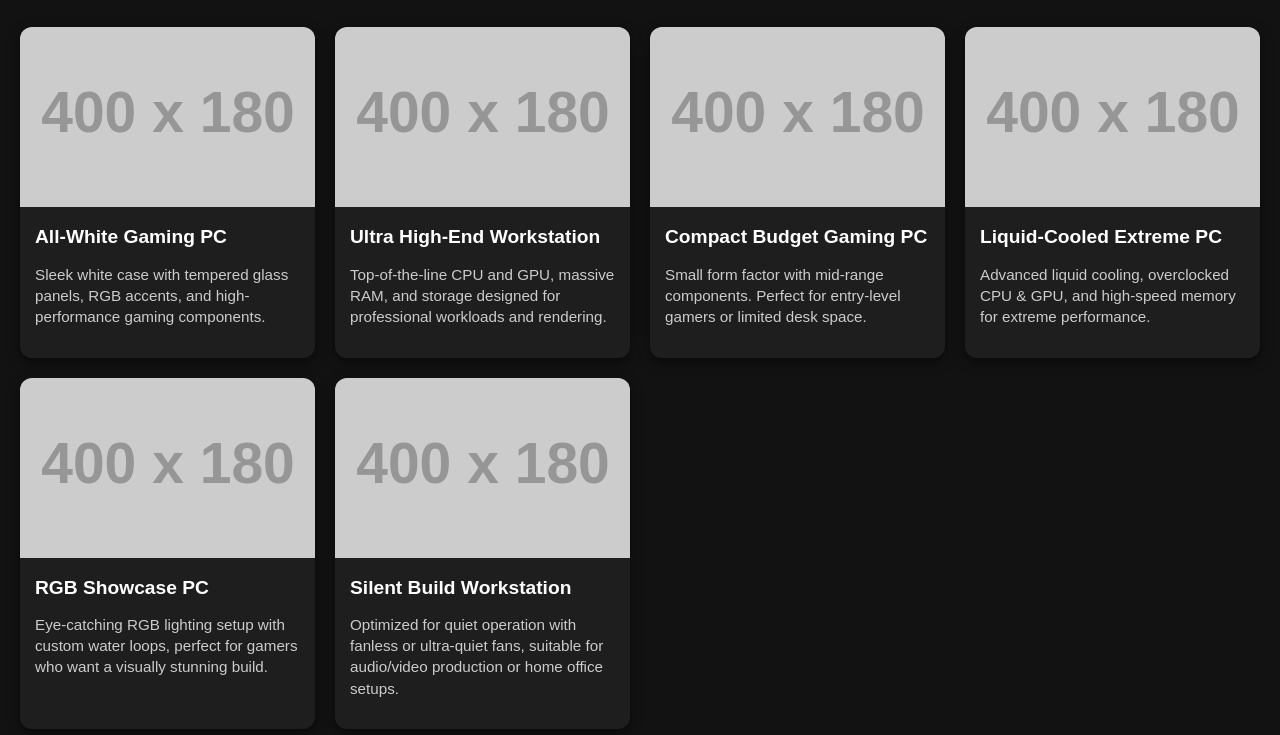
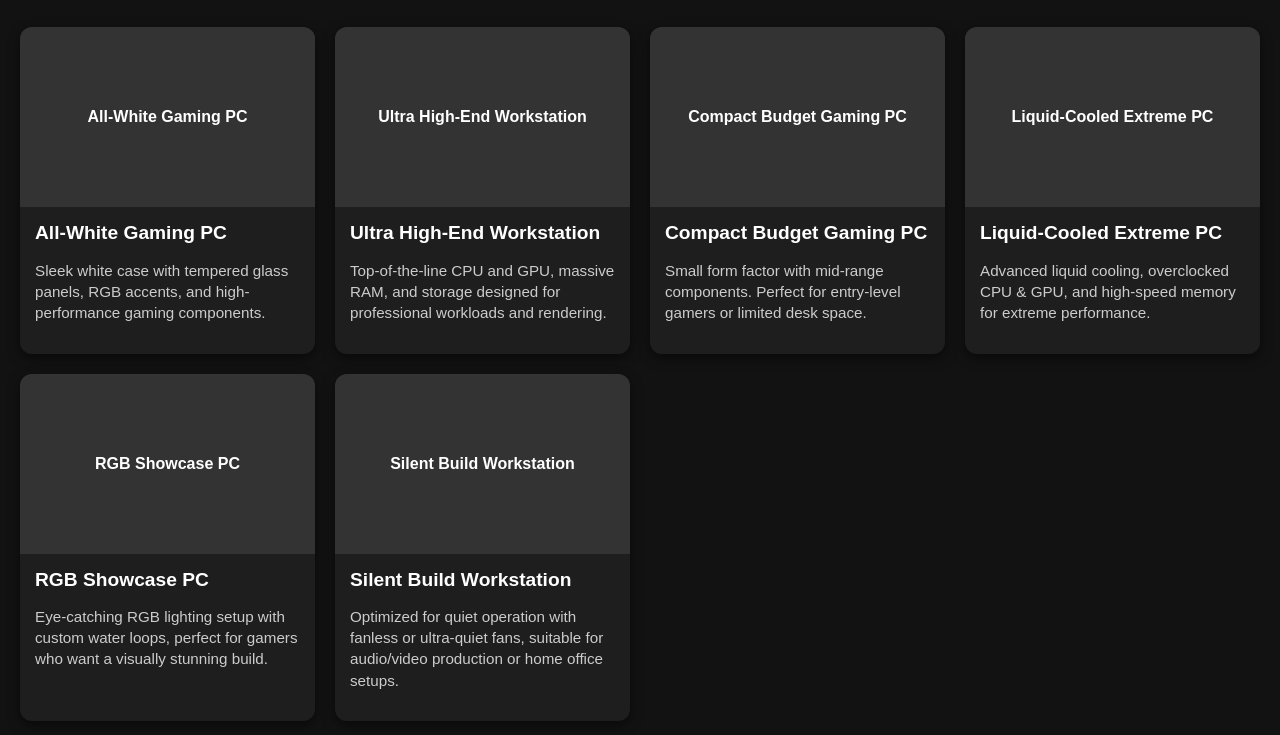
Before and after one commit to notinstallingcomputerviruses/Notinstallingcomputerviruses1.github.io, a plain HTML site: page index.html in a window 1280 px wide. Shown: the part 81-816 px from the top of the page. Drawn offline with Linux system fonts and the light colour scheme; placeholder pictures from the web are drawn by us.

Commit message:
Update index.html

```diff
--- a/index.html
+++ b/index.html
@@ -30,16 +30,23 @@
     overflow: hidden;
     box-shadow: 0 4px 12px rgba(0,0,0,0.5);
     transition: transform 0.2s;
+    display: flex;
+    flex-direction: column;
   }
 
   .pc-card:hover {
     transform: scale(1.05);
   }
 
-  .pc-card img {
-    width: 100%;
+  .pc-image {
     height: 180px;
-    object-fit: cover;
+    background-color: #333;
+    display: flex;
+    align-items: center;
+    justify-content: center;
+    font-weight: bold;
+    font-size: 1rem;
+    color: #fff;
   }
 
   .pc-card-content {
@@ -66,7 +73,7 @@
 
   <!-- All-White Gaming PC -->
   <div class="pc-card">
-    <img src="https://via.placeholder.com/400x180.png?text=All-White+Gaming+PC" alt="All-White Gaming PC">
+    <div class="pc-image">All-White Gaming PC</div>
     <div class="pc-card-content">
       <h2>All-White Gaming PC</h2>
       <p>Sleek white case with tempered glass panels, RGB accents, and high-performance gaming components.</p>
@@ -75,7 +82,7 @@
 
   <!-- Ultra High-End Workstation -->
   <div class="pc-card">
-    <img src="https://via.placeholder.com/400x180.png?text=Ultra+High-End+Workstation" alt="Ultra High-End Workstation">
+    <div class="pc-image">Ultra High-End Workstation</div>
     <div class="pc-card-content">
       <h2>Ultra High-End Workstation</h2>
       <p>Top-of-the-line CPU and GPU, massive RAM, and storage designed for professional workloads and rendering.</p>
@@ -84,7 +91,7 @@
 
   <!-- Compact Budget Gaming PC -->
   <div class="pc-card">
-    <img src="https://via.placeholder.com/400x180.png?text=Compact+Budget+Gaming+PC" alt="Compact Budget Gaming PC">
+    <div class="pc-image">Compact Budget Gaming PC</div>
     <div class="pc-card-content">
       <h2>Compact Budget Gaming PC</h2>
       <p>Small form factor with mid-range components. Perfect for entry-level gamers or limited desk space.</p>
@@ -93,7 +100,7 @@
 
   <!-- Liquid-Cooled Extreme PC -->
   <div class="pc-card">
-    <img src="https://via.placeholder.com/400x180.png?text=Liquid-Cooled+Extreme+PC" alt="Liquid-Cooled Extreme PC">
+    <div class="pc-image">Liquid-Cooled Extreme PC</div>
     <div class="pc-card-content">
       <h2>Liquid-Cooled Extreme PC</h2>
       <p>Advanced liquid cooling, overclocked CPU & GPU, and high-speed memory for extreme performance.</p>
@@ -102,7 +109,7 @@
 
   <!-- RGB Showcase PC -->
   <div class="pc-card">
-    <img src="https://via.placeholder.com/400x180.png?text=RGB+Showcase+PC" alt="RGB Showcase PC">
+    <div class="pc-image">RGB Showcase PC</div>
     <div class="pc-card-content">
       <h2>RGB Showcase PC</h2>
       <p>Eye-catching RGB lighting setup with custom water loops, perfect for gamers who want a visually stunning build.</p>
@@ -111,7 +118,7 @@
 
   <!-- Silent Build Workstation -->
   <div class="pc-card">
-    <img src="https://via.placeholder.com/400x180.png?text=Silent+Build+Workstation" alt="Silent Build Workstation">
+    <div class="pc-image">Silent Build Workstation</div>
     <div class="pc-card-content">
       <h2>Silent Build Workstation</h2>
       <p>Optimized for quiet operation with fanless or ultra-quiet fans, suitable for audio/video production or home office setups.</p>
```
